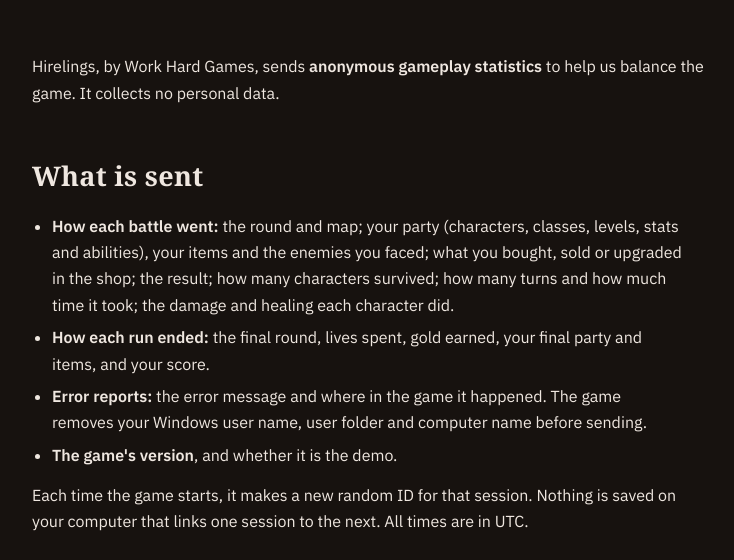
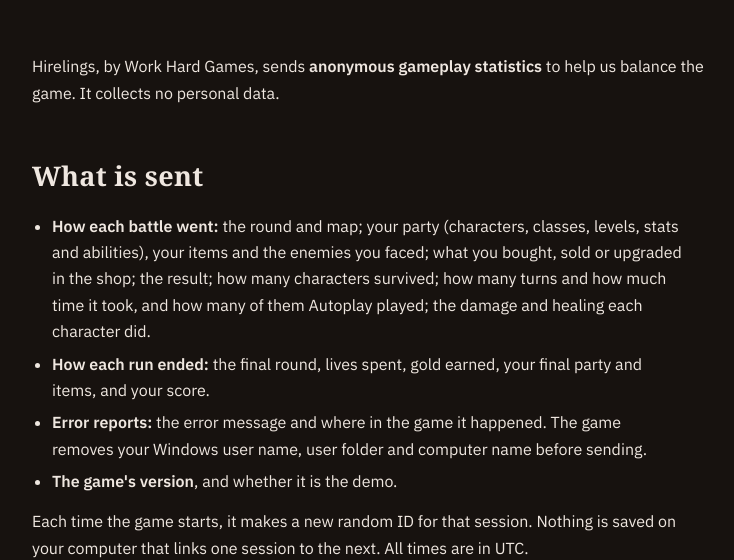
Before and after one commit to WorkHardGames/hirelings-press-kit, a plain HTML site: page privacy.html in a window 1280 px wide. Shown: the part 249-809 px from the top of the page, without its empty margins (196-930 px from the left). Drawn offline with Linux system fonts and the light colour scheme; a web font is replaced by a local one.

Commit message:
Add files via upload

```diff
--- a/privacy.html
+++ b/privacy.html
@@ -71,8 +71,8 @@
   <ul>
     <li><strong>How each battle went:</strong> the round and map; your party (characters, classes, levels,
       stats and abilities), your items and the enemies you faced; what you bought, sold or upgraded in the
-      shop; the result; how many characters survived; how many turns and how much time it took; the damage
-      and healing each character did.</li>
+      shop; the result; how many characters survived; how many turns and how much time it took, and how many
+      of them Autoplay played; the damage and healing each character did.</li>
     <li><strong>How each run ended:</strong> the final round, lives spent, gold earned, your final party and
       items, and your score.</li>
     <li><strong>Error reports:</strong> the error message and where in the game it happened. The game removes
```
